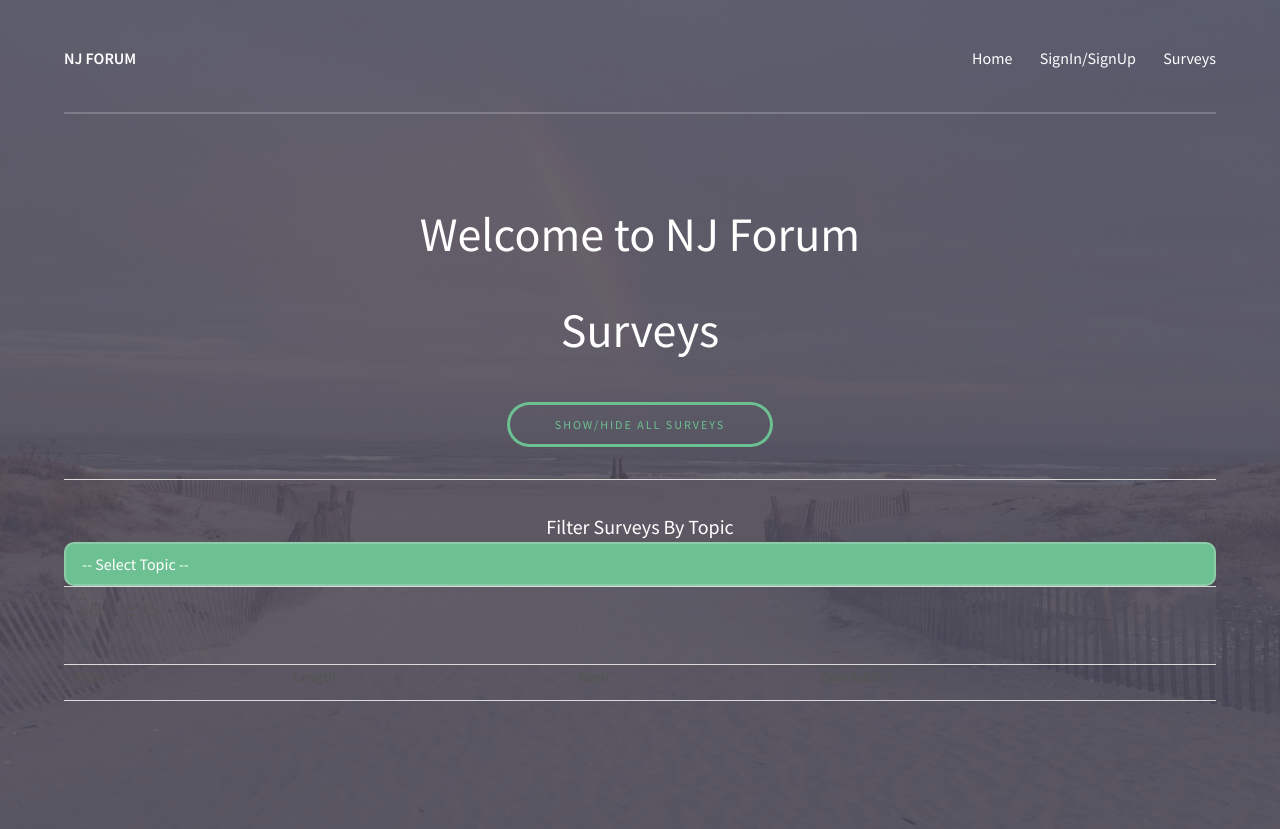
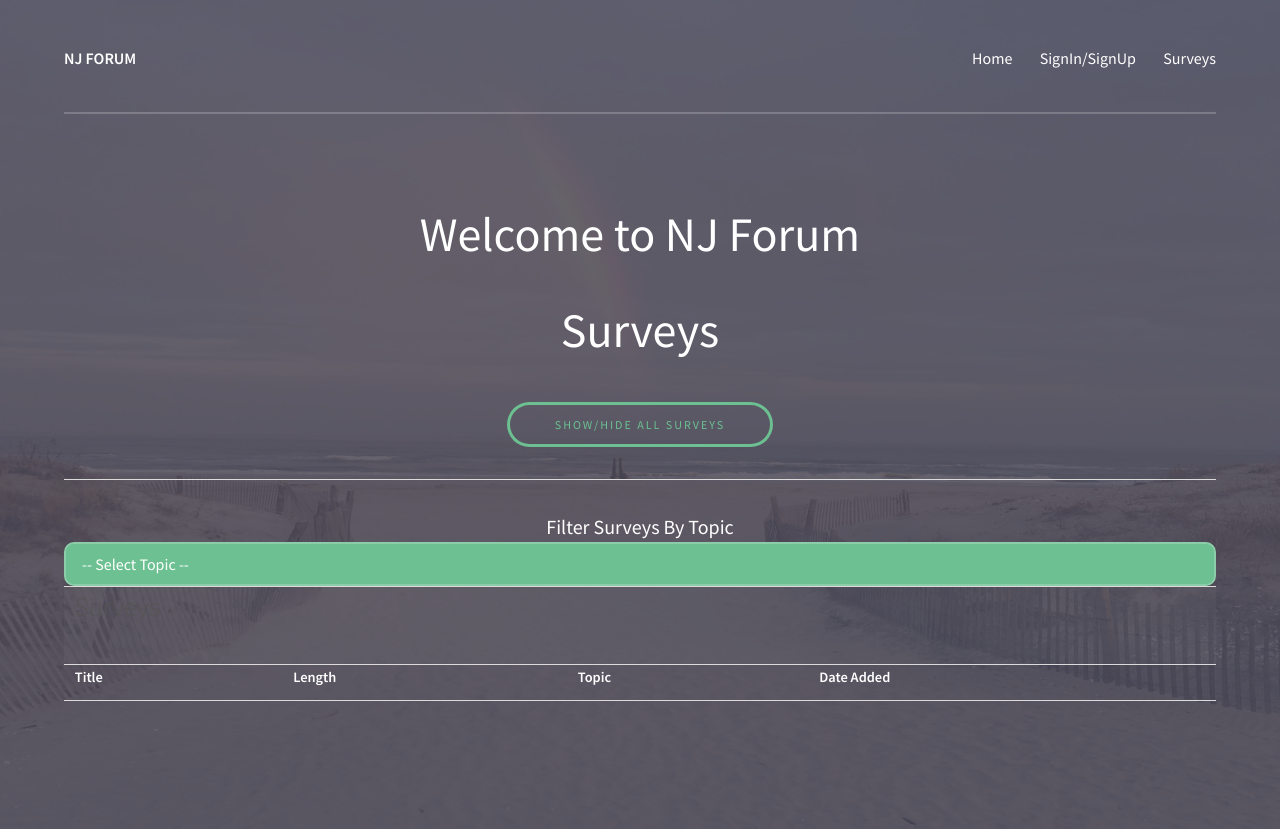
Before and after one commit to EstebanMasson/Public, a PHP site: page /newsite/surveys.php in a window 1280 px wide. Run offline with PHP 8.4, Linux system fonts and the light colour scheme; data that the repository does not hold is empty.

Commit message:
Update surveys.php

```diff
--- a/newsite/surveys.php
+++ b/newsite/surveys.php
@@ -90,10 +90,10 @@ echo "</center>";
 
 </t>
 <tr>
-	<th> Title </th>
-	<th> Length </th>
-	<th> Topic</th>
-	<th> Date Added </th>
+	<th style= "color: white"> Title </th>
+	<th style= "color: white"> Length </th>
+	<th style= "color: white"> Topic</th>
+	<th style= "color: white"> Date Added </th>
 
 
 </tr>
```
